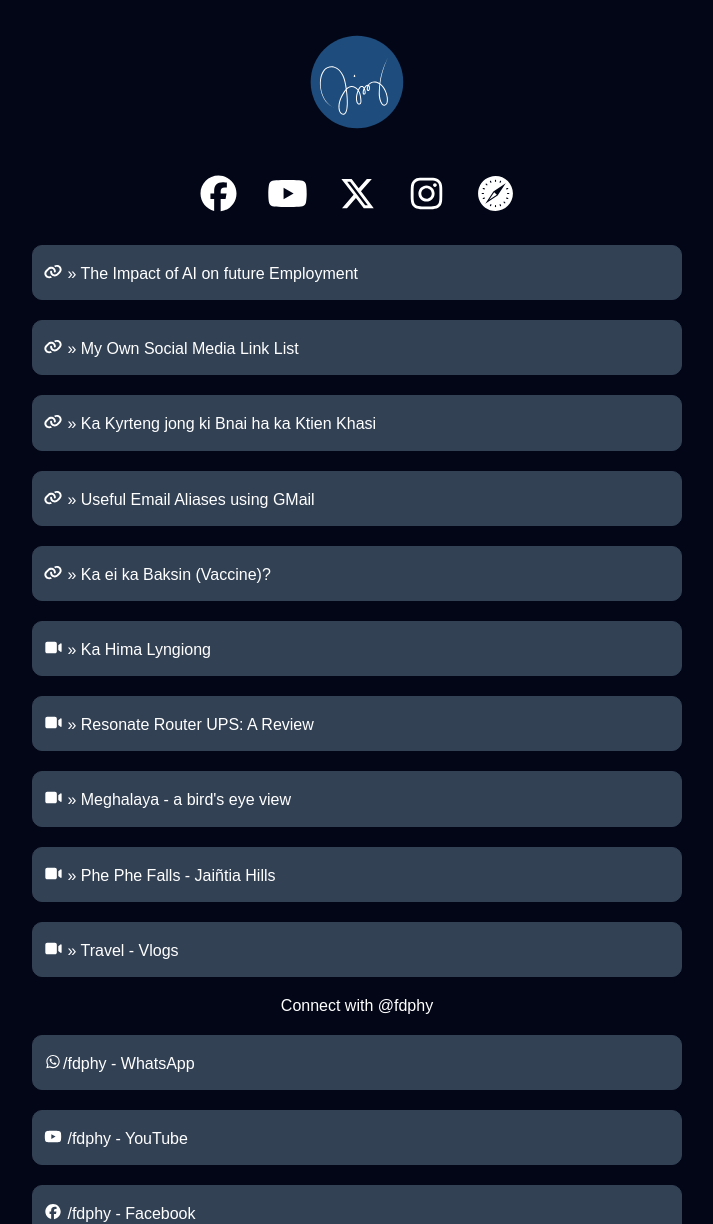
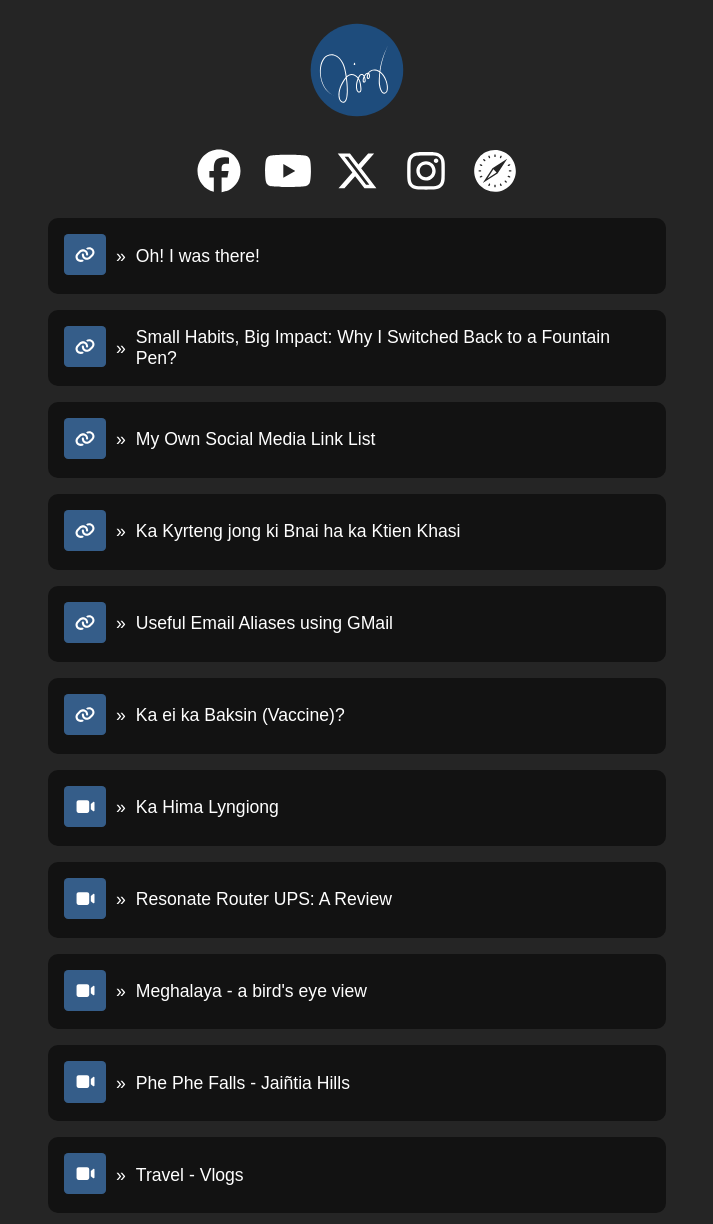
Before and after one commit to fdiengdoh/fdh, a plain HTML site: page index.html in a window 1280 px wide. Shown: the top 1224 px of the page, without its empty margins (283-996 px from the left). Drawn offline with Linux system fonts and the light colour scheme.

Commit message:
Update index.html

```diff
--- a/index.html
+++ b/index.html
@@ -9,22 +9,46 @@
       <link rel="icon" href="ltree/favicon.png" type="image/png" >
       <title>fdiengdoh.com Link List</title>
       <style>
-            body {
-                margin: 0;
-                font-family: Arial, sans-serif;
-                background: #020617;
-                color: #fff;
-                display: flex;
-                justify-content: center;
+          :root{
+                /** Base text colors */
+                --light-a0: #ffffff;
+                --light-a10: #e0dfdf;
+
+                /** Theme primary colors */
+                --primary-a0: #1e4c7c;
+                --primary-a10: #355d89;
+
+                /** Theme surface colors */
+                --surface-a0: #121212;
+                --surface-a10: #252525;
+
+                /** Theme tonal surface colors */
+                --surface-tonal-a0: #14181b;
+                --surface-tonal-a10: #272b2e;
+                --surface-tonal-a20: #3b3f42;
+            }
+            *,*:before,*:after{
+                margin:0;
+                padding: 0;
             }
 
-            .container {
+            body,header,main,footer{
+                display: flex;
+                flex-direction: column;
+                align-items: center;
                 width: 100%;
+            }
+            body{
+                min-height: 100dvh;
+                justify-content: top;
+                margin: 0 auto;
                 max-width: 650px;
-                text-align: center;
-                padding: 12px;
+                gap:1rem;
+                font-family: Arial, sans-serif;
+                background: var(--surface-a10);
+                color: var(--light-a0);
             }
-
+            header{
                 /* Logo */
                 .logo svg{
                     width: 100px;
@@ -33,54 +57,74 @@
                     object-fit: cover;
                     margin: 20px auto;
                 }
+            }
+            main{
+                /* Link buttons */
+                .links {
+                    text-align: center;
+                    display: flex;
+                    flex-direction: column;
+                    gap: 1rem;
+                    width: 100%;
+                    a {
+                        background:var(--surface-a0);
+                        transition: 0.5s;
+                        color: var(--light-a0);
+                        border-radius: 10px;
+                        display: flex;
+                        flex-direction: row;
+                        gap:10px;
+                        justify-content: start;
+                        align-items: center;
+                        outline: none;
+                        border: none;
+                        padding:1rem;
+                        text-decoration: none;
+                        text-align: start;
+                        margin:0 1rem;
+                        font-size:1.1rem;
+                        .svg-icons{
+                            background-color:var(--primary-a10);
+                            border-radius: 10%;
+                            padding:10px;
+                        }
+                    }
+
+                    a:hover {
+                        background:var(--surface-tonal-a20);
+                        text-decoration: none;
+                    }
+                }
+            }
+            footer{
+                padding: 1rem 0;
+                color: var(--light-a10);
+                a{
+                    text-decoration:underline;
+                    color:var(--light-a10);
+                }
+            }
 
             /* Social icons */
             .social {
-                margin: 15px 0;
+                display: flex;
+                flex-direction: row;
+                gap:clamp(0.5rem, 0.4rem + 0.5vw, 1rem);
+                a {
+                    font-size: clamp(2.5rem, 2.4rem + 0.5vw, 3rem);
+                    transition: transform 0.2s ease, color 0.3s;
+                    color: var(--light-a0);
+                    text-decoration: none;
                 }
-            a {
-                text-decoration: none;
-                color:#fff;
-            }
-
-            .social a {
-                    margin: 0 10px;
-                    font-size: 36px;
-                    display: inline-block;
-                    transition: transform 0.2s ease, color 0.3s;
-                }
-
-            .social a:hover {
+                a:hover {
                     color: #94afd4;
                 }
-
-            /* Link buttons */
-            .links a {
-                display: block;
-                background: #334155;
-                padding: 16px 10px;
-                text-align: left;
-                margin: 20px 0;
-                border-radius: 10px;
-                border: 1px solid #334155;
-                transition: 0.3s;
-            }
-
-            .links a:hover {
-                background: #94afd4;
-                color: #000;
-            }
-
-            /* Footer */
-            .footer {
-                margin-top: 30px;
-                font-size: 14px;
-                color: #94a3b8;
             }
 
             .svg-icons {
                 box-sizing: content-box;
                 display: inline-block;
+                width: 1.2em;
                 height: 1.2em;
                 overflow: visible;
                 vertical-align: -0.125em;
@@ -89,59 +133,61 @@
       </style>
    </head>
    <body>
-        <div class="container">
+    <header>
             <!-- Logo -->
             <div class="logo">
                 <svg width="100" height="100"><use xlink:href="#fdphy"></use></svg>
             </div>
-
             <!-- Top Social -->
             <div class="social">
-                <a href="https://www.facebook.com/fdphy" target="_blank" title="Facebook"><svg role="img" aria-hidden="true" width="45" height="45"><use href="#facebook"></use></svg></a>
-                <a href="https://www.youtube.com/fdphy" target="_blank" title="YouTube"><svg role="img" aria-hidden="true" width="45" height="45"><use href="#youtube"></use></svg></a>
-                <a href="https://www.x.com/fdphy_in" target="_blank" title="X (Twitter)"><svg role="img" aria-hidden="true" width="45" height="45"><use href="#x-twitter"></use></svg></a>
-                <a href="https://www.instagram.com/fdphy" target="_blank" title="Instagram"><svg role="img" aria-hidden="true" width="45" height="45"><use href="#instagram"></use></svg></a>
-                <a href="https://www.fdiengdoh.com" target="_blank" title="Website"><svg role="img" aria-hidden="true" width="45" height="45"><use href="#safari"></use></svg></a>
+                <a href="https://www.facebook.com/fdphy" target="_blank" title="Facebook"><svg role="img" aria-hidden="true" class="svg-icons"><use href="#facebook"></use></svg></a>
+                <a href="https://www.youtube.com/fdphy" target="_blank" title="YouTube"><svg role="img" aria-hidden="true" class="svg-icons"><use href="#youtube"></use></svg></a>
+                <a href="https://www.x.com/fdphy_in" target="_blank" title="X (Twitter)"><svg role="img" aria-hidden="true" class="svg-icons"><use href="#x-twitter"></use></svg></a>
+                <a href="https://www.instagram.com/fdphy" target="_blank" title="Instagram"><svg role="img" aria-hidden="true" class="svg-icons"><use href="#instagram"></use></svg></a>
+                <a href="https://www.fdiengdoh.com" target="_blank" title="Website"><svg role="img" aria-hidden="true" class="svg-icons"><use href="#safari"></use></svg></a>
             </div>
-
+        </header>
+        <main>
             <!-- Links -->
             <div class="links">
-                <a href="https://www.fdiengdoh.com/2025/02/the-impact-of-ai-on-future-employment.html" class="btn text-start my-4 p-3" target="_blank"> <svg class="svg-icons"><use href="#link"></use></svg> &raquo; The Impact of AI on future Employment</a>
-                <a href="https://www.fdiengdoh.com/2025/02/link-list-for-my-social-media.html" class="btn text-start my-4 p-3" target="_blank"> <svg class="svg-icons"><use href="#link"></use></svg> &raquo; My Own Social Media Link List</a>
-                <a href="https://www.fdiengdoh.com/2023/01/calendar-2023.html" class="btn text-start my-4 p-3" target="_blank"> <svg class="svg-icons"><use href="#link"></use></svg> &raquo; Ka Kyrteng jong ki Bnai ha ka Ktien Khasi</a>
-                <a href="https://www.fdiengdoh.com/2022/04/useful-email-aliases-using-google-mail.html" class="btn text-start my-4 p-3" target="_blank"> <svg class="svg-icons"><use href="#link"></use></svg> &raquo; Useful Email Aliases using GMail</a>
-                <a href="https://www.fdiengdoh.com/2020/07/ka-ei-ka-vaccine.html" class="btn text-start my-4 p-3" target="_blank"> <svg class="svg-icons"><use href="#link"></use></svg> &raquo; Ka ei ka Baksin (Vaccine)?</a>
-                <a href="https://youtu.be/tTNKS6CsG3o" class="btn text-start my-4 p-3" target="_blank"> <svg class="svg-icons"><use href="#video"></use></svg> &raquo; Ka Hima Lyngiong</a>
-                <a href="https://youtu.be/fix8QC_rlY8" class="btn text-start my-4 p-3" target="_blank"> <svg class="svg-icons"><use href="#video"></use></svg> &raquo; Resonate Router UPS: A Review</a>
-                <a href="https://youtu.be/RRSOQHD1H50" class="btn text-start my-4 p-3" target="_blank"> <svg class="svg-icons"><use href="#video"></use></svg> &raquo; Meghalaya - a bird's eye view</a>
-                <a href="https://youtu.be/GmoQa8Y61TE" class="btn text-start my-4 p-3" target="_blank"> <svg class="svg-icons"><use href="#video"></use></svg> &raquo; Phe Phe Falls - Jaiñtia Hills</a>
-                <a href="https://www.youtube.com/playlist?list=PLnAxMOVwqslFysqxWXNin2Y2w5J2y17Od" class="btn text-start my-4 p-3" target="_blank"> <svg class="svg-icons"><use href="#video"></use></svg> &raquo; Travel - Vlogs</a>
+                <a href="https://fdiengdoh.com/2026/07/oh-i-was-there.html" target="_blank"> <span><svg class="svg-icons"><use href="#link"></use></svg></span> &raquo; <span>Oh! I was there!</span></a></a>
+                <a href="https://fdiengdoh.com/2026/06/small-habits-big-impact-why-i-switched-back-to-a-fountain-pen.html" target="_blank"> <span><svg class="svg-icons"><use href="#link"></use></svg></span> &raquo; <span>Small Habits, Big Impact: Why I Switched Back to a Fountain Pen?</span></a>
+                <a href="https://www.fdiengdoh.com/2025/02/link-list-for-my-social-media.html" target="_blank"> <span><svg class="svg-icons"><use href="#link"></use></svg></span> &raquo; <span>My Own Social Media Link List</span></a>
+                <a href="https://www.fdiengdoh.com/2023/01/calendar-2023.html" target="_blank"> <span><svg class="svg-icons"><use href="#link"></use></svg></span> &raquo; <span>Ka Kyrteng jong ki Bnai ha ka Ktien Khasi</span></a>
+                <a href="https://www.fdiengdoh.com/2022/04/useful-email-aliases-using-google-mail.html" target="_blank"> <span><svg class="svg-icons"><use href="#link"></use></svg></span> &raquo; <span>Useful Email Aliases using GMail</span></a>
+                <a href="https://www.fdiengdoh.com/2020/07/ka-ei-ka-vaccine.html" target="_blank"> <span><svg class="svg-icons"><use href="#link"></use></svg></span> &raquo; <span>Ka ei ka Baksin (Vaccine)?</span></a>
+                <a href="https://youtu.be/tTNKS6CsG3o" target="_blank"> <span><svg class="svg-icons"><use href="#video"></use></svg></span> &raquo; <span>Ka Hima Lyngiong</span></a>
+                <a href="https://youtu.be/fix8QC_rlY8" target="_blank"> <span><svg class="svg-icons"><use href="#video"></use></svg></span> &raquo; <span>Resonate Router UPS: A Review</span></a>
+                <a href="https://youtu.be/RRSOQHD1H50" target="_blank"> <span><svg class="svg-icons"><use href="#video"></use></svg></span> &raquo; <span>Meghalaya - a bird's eye view</span></a>
+                <a href="https://youtu.be/GmoQa8Y61TE" target="_blank"> <span><svg class="svg-icons"><use href="#video"></use></svg></span> &raquo; <span>Phe Phe Falls - Jaiñtia Hills</span></a>
+                <a href="https://www.youtube.com/playlist?list=PLnAxMOVwqslFysqxWXNin2Y2w5J2y17Od" target="_blank"> <span><svg class="svg-icons"><use href="#video"></use></svg></span> &raquo; <span>Travel - Vlogs</span></a>
+                <a href="https://www.youtube.com/playlist?list=PLnAxMOVwqslEjju22ao-CcfceynfUpVXt" target="_blank"> <span><svg class="svg-icons"><use href="#video"></use></svg></span> &raquo; <span>Unboxing - Tutorials</span></a>
                 <div>Connect with @fdphy</div>
                 <!-- Social accounts links -->
-                <a href="https://whatsapp.com/channel/0029Va9VuhPI1rcehvL1h91F" class="link-button" target="_blank"><svg class="svg-icons"><use href="#whatsapp"></use></svg>/fdphy - WhatsApp</a>
-                <a href="https://www.youtube.com/fdphy/?sub_confirmation=1" class="link-button" target="_blank"><svg class="svg-icons"><use href="#youtube"></use></svg> /fdphy - YouTube</a>
-                <a href="https://www.facebook.com/fdphy" class="link-button" target="_blank"><svg class="svg-icons"><use href="#facebook"></use></svg> /fdphy - Facebook</a>
-                <a href="https://www.instagram.com/fdphy" class="link-button" target="_blank"><svg class="svg-icons"><use href="#instagram"></use></svg> /fdphy - Instagram</a>
-                <a href="https://www.twitter.com/fdphy_in" class="link-button" target="_blank"><svg class="svg-icons"><use href="#x-twitter"></use></svg> /fdphy_in - X (Twitter)</a>
-                <a href="https://github.com/fdiengdoh" class="link-button" target="_blank"><svg class="svg-icons"><use href="#github"></use></svg> /fdiengdoh - GitHub</a>
-                <a href="https://www.fdiengdoh.com" class="link-button" target="_blank"><svg class="svg-icons"><use href="#safari"></use></svg> Website » fdiengdoh.com</a>
+                <a href="https://whatsapp.com/channel/0029Va9VuhPI1rcehvL1h91F" target="_blank"><svg class="svg-icons"><use href="#whatsapp"></use></svg>/fdphy - WhatsApp</a>
+                <a href="https://www.youtube.com/fdphy/?sub_confirmation=1" target="_blank"><svg class="svg-icons"><use href="#youtube"></use></svg> /fdphy - YouTube</a>
+                <a href="https://www.facebook.com/fdphy" target="_blank"><svg class="svg-icons"><use href="#facebook"></use></svg> /fdphy - Facebook</a>
+                <a href="https://www.instagram.com/fdphy" target="_blank"><svg class="svg-icons"><use href="#instagram"></use></svg> /fdphy - Instagram</a>
+                <a href="https://www.twitter.com/fdphy_in" target="_blank"><svg class="svg-icons"><use href="#x-twitter"></use></svg> /fdphy_in - X (Twitter)</a>
+                <a href="https://github.com/fdiengdoh" target="_blank"><svg class="svg-icons"><use href="#github"></use></svg> /fdiengdoh - GitHub</a>
+                <a href="https://www.fdiengdoh.com" target="_blank"><svg class="svg-icons"><use href="#safari"></use></svg> Website » fdiengdoh.com</a>
             </div>
-
+        </main>
+        <footer>
             <!-- Bottom Social -->
             <div class="social">
-                <a href="https://www.facebook.com/fdphy" target="_blank" title="Facebook"><svg role="img" aria-hidden="true" width="45" height="45"><use href="#facebook"></use></svg></a>
-                <a href="https://www.youtube.com/fdphy" target="_blank" title="YouTube"><svg role="img" aria-hidden="true" width="45" height="45"><use href="#youtube"></use></svg></a>
-                <a href="https://www.x.com/fdphy_in" target="_blank" title="X (Twitter)"><svg role="img" aria-hidden="true" width="45" height="45"><use href="#x-twitter"></use></svg></a>
-                <a href="https://www.instagram.com/fdphy" target="_blank" title="Instagram"><svg role="img" aria-hidden="true" width="45" height="45"><use href="#instagram"></use></svg></a>
-                <a href="https://www.fdiengdoh.com" target="_blank" title="Website"><svg role="img" aria-hidden="true" width="45" height="45"><use href="#safari"></use></svg></a>
+                <a href="https://www.facebook.com/fdphy" target="_blank" title="Facebook"><svg role="img" aria-hidden="true" class="svg-icons"><use href="#facebook"></use></svg></a>
+                <a href="https://www.youtube.com/fdphy" target="_blank" title="YouTube"><svg role="img" aria-hidden="true" class="svg-icons"><use href="#youtube"></use></svg></a>
+                <a href="https://www.x.com/fdphy_in" target="_blank" title="X (Twitter)"><svg role="img" aria-hidden="true" class="svg-icons"><use href="#x-twitter"></use></svg></a>
+                <a href="https://www.instagram.com/fdphy" target="_blank" title="Instagram"><svg role="img" aria-hidden="true" class="svg-icons"><use href="#instagram"></use></svg></a>
+                <a href="https://www.fdiengdoh.com" target="_blank" title="Website"><svg role="img" aria-hidden="true" class="svg-icons"><use href="#safari"></use></svg></a>
             </div>
 
             <!-- Footer -->
             <div class="footer">
                 Copyrights 2010 - <span id="year"></span> &copy; <a href="https://fdh.pw">fdh.pw</a>
             </div>
-
-        </div>
+        </footer>
 
     <!-- Logo -->
     <svg xmlns="http://www.w3.org/2000/svg" title="logo" style="display: none;">
```
Lines whose indentation alone changed are shown as unchanged.
